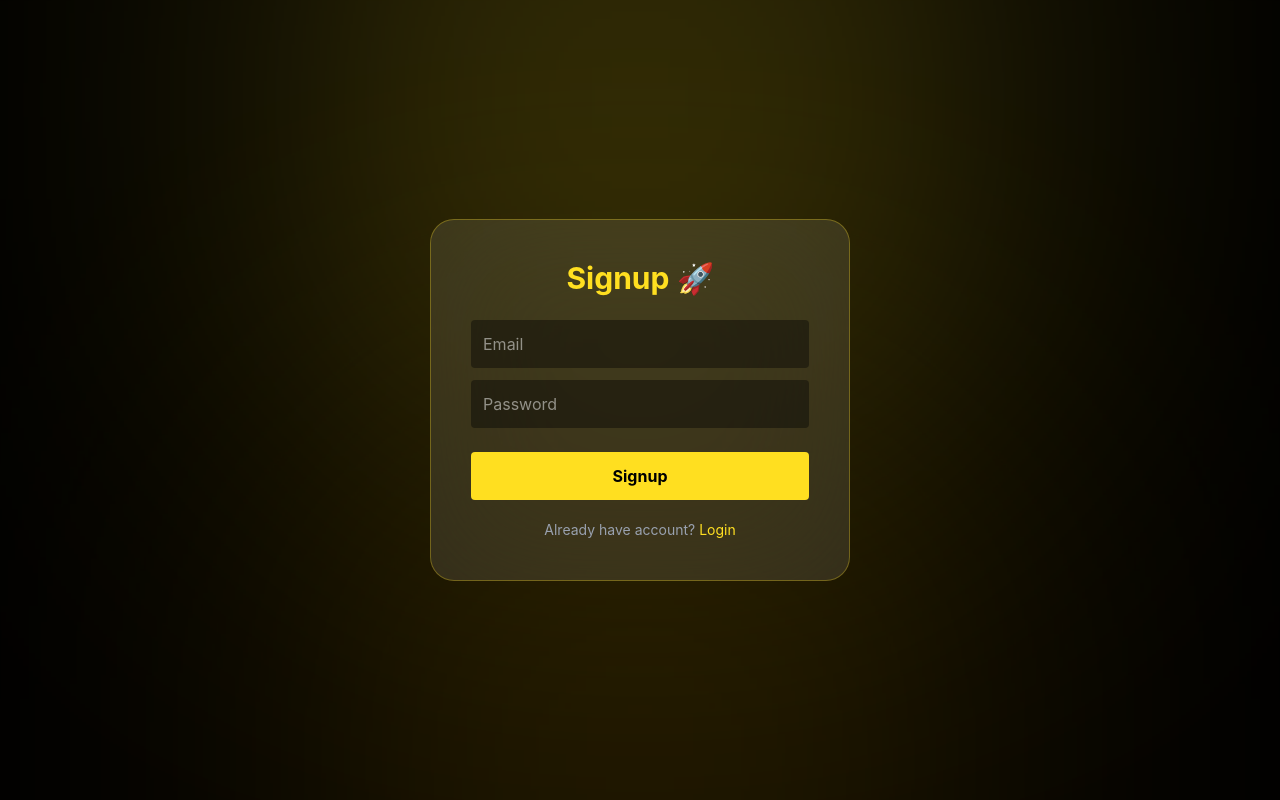
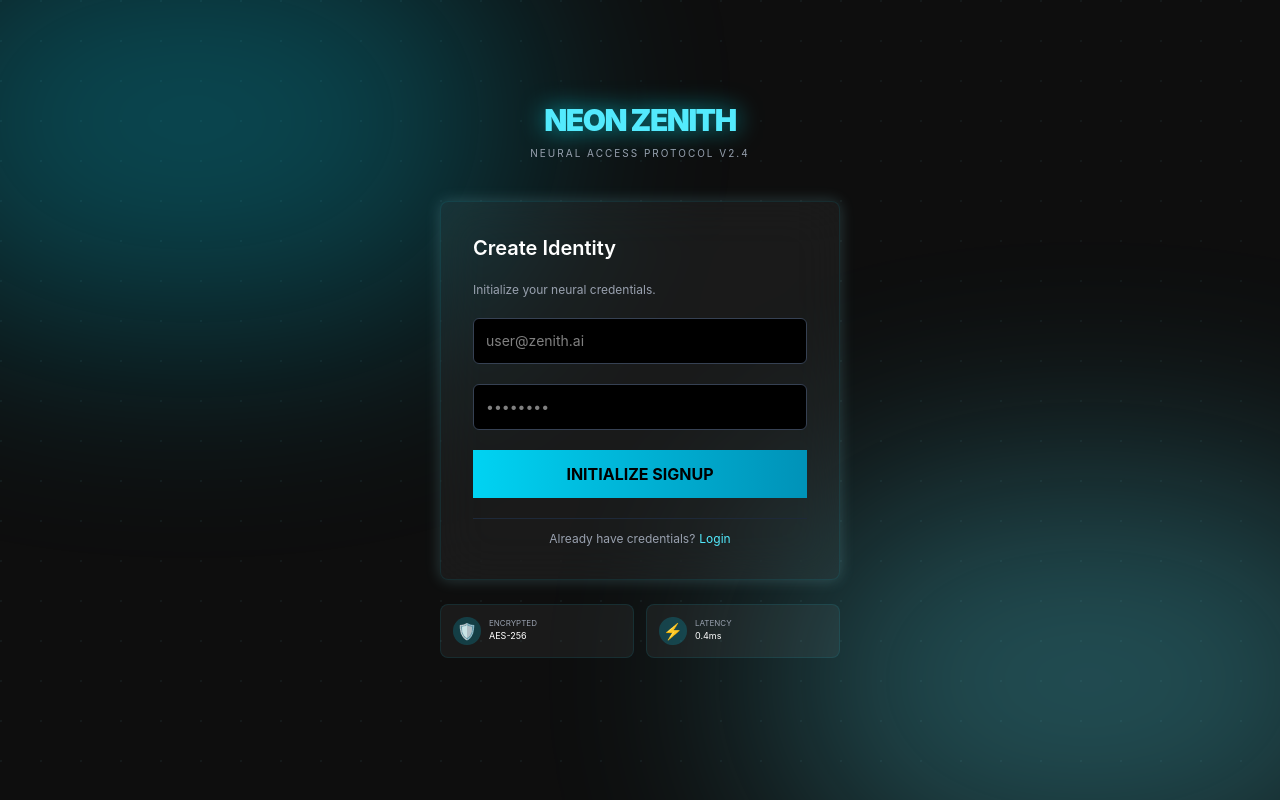
Before and after one commit to shiyan-showkat/todo-app-frontend, a React (Vite) app: page /signup in a window 1280 px wide. Built offline with nearby package versions, Linux system fonts and the light colour scheme.

Commit message:
chanhgue

```diff
--- a/src/signup.jsx
+++ b/src/signup.jsx
@@ -6,11 +6,10 @@ const API = "https://todo-app-backend-gfh3.onrender.com";
 export default function Signup() {
   const navigate = useNavigate();
 
+  const [step, setStep] = useState("signup");
   const [email, setEmail] = useState("");
   const [password, setPassword] = useState("");
-
-  const [step, setStep] = useState("signup");
-  const [otp, setOtp] = useState(["", "", "", ""]); // ✅ 4 digit
+  const [otp, setOtp] = useState(["", "", "", ""]);
 
   const [loading, setLoading] = useState(false);
   const [error, setError] = useState("");
@@ -64,7 +63,7 @@ export default function Signup() {
       if (!res.ok) {
         setError(data.message);
       } else {
-        setSuccess("OTP Verified ✅ Redirecting...");
+        setSuccess("OTP Verified ✅");
         setTimeout(() => navigate("/login"), 1200);
       }
     } catch {
@@ -75,95 +74,100 @@ export default function Signup() {
   };
 
   // OTP INPUT
-  const handleOtpChange = (value, index) => {
-    if (!/^\d?$/.test(value)) return;
+  const handleOtpChange = (val, i) => {
+    if (!/^\d?$/.test(val)) return;
 
     const newOtp = [...otp];
-    newOtp[index] = value;
+    newOtp[i] = val;
     setOtp(newOtp);
 
-    if (value && index < 3) {
-      // ✅ 3 (last index of 4 digits)
-      document.getElementById(`otp-${index + 1}`)?.focus();
+    if (val && i < 3) {
+      document.getElementById(`otp-${i + 1}`)?.focus();
     }
   };
 
   return (
-    <div className="min-h-screen flex items-center justify-center bg-black relative overflow-hidden">
-      {/* BACKGROUND GLOW */}
-      <div className="absolute w-[600px] h-[600px] bg-yellow-300 blur-[200px] opacity-30 top-[-200px] pointer-events-none" />
-      <div className="absolute w-[500px] h-[500px] bg-yellow-500 blur-[200px] opacity-25 bottom-[-200px] pointer-events-none" />
+    <div className="min-h-screen flex items-center justify-center relative bg-[#0e0e0e] text-white overflow-x-hidden">
+      {/* BACKGROUND */}
+      <div
+        className="fixed inset-0 z-0"
+        style={{
+          backgroundImage:
+            "radial-gradient(circle at 1px 1px, rgba(153,247,255,0.05) 1px, transparent 0)",
+          backgroundSize: "40px 40px",
+        }}
+      />
+      <div className="fixed top-[-10%] left-[-10%] w-[50%] h-[50%] bg-cyan-400 blur-[120px] opacity-30 rounded-full" />
+      <div className="fixed bottom-[-10%] right-[-10%] w-[50%] h-[50%] bg-cyan-300 blur-[120px] opacity-30 rounded-full" />
+
+      {/* MAIN */}
+      <div className="relative z-10 w-full max-w-md px-6 -mt-10">
+        {/* LOGO */}
+        <div className="flex flex-col items-center mb-10">
+          <h1 className="text-3xl font-black tracking-tighter text-cyan-300 uppercase drop-shadow-[0_0_12px_rgba(0,242,255,0.6)]">
+            NEON ZENITH
+          </h1>
+          <p className="text-[10px] tracking-[0.2em] text-gray-400 uppercase mt-2">
+            Neural Access Protocol v2.4
+          </p>
+        </div>
 
         {/* CARD */}
-      <div className="relative z-10 w-[420px] p-10 rounded-3xl bg-white/10 border border-yellow-300/30 backdrop-blur-3xl">
-        <h1 className="text-3xl text-center text-yellow-300 font-bold">
-          Signup 🚀
-        </h1>
+        <div className="bg-white/5 backdrop-blur-xl border border-cyan-400/10 p-8 rounded-lg flex flex-col gap-5 shadow-[0_0_15px_rgba(153,247,255,0.2)]">
+          {error && <p className="text-red-400 text-sm">{error}</p>}
+          {success && <p className="text-green-400 text-sm">{success}</p>}
 
-        {error && (
-          <p className="text-red-400 text-center mt-3 text-sm">{error}</p>
-        )}
-
-        {success && (
-          <p className="text-green-400 text-center mt-3 text-sm">{success}</p>
-        )}
-
-        {/* SIGNUP STEP */}
+          {/* SIGNUP */}
           {step === "signup" && (
             <>
+              <h2 className="text-xl font-semibold">Create Identity</h2>
+              <p className="text-gray-400 text-xs">
+                Initialize your neural credentials.
+              </p>
+
               <input
-              placeholder="Email"
-              className="w-full mt-6 p-3 bg-black/40 text-white rounded hover:ring-2 hover:ring-yellow-300 transition"
+                type="email"
+                placeholder="user@zenith.ai"
+                value={email}
                 onChange={(e) => setEmail(e.target.value)}
+                className="w-full bg-black border border-gray-700 rounded-md py-3 px-3 text-sm focus:border-cyan-400 outline-none"
               />
 
               <input
                 type="password"
-              placeholder="Password"
-              className="w-full mt-3 p-3 bg-black/40 text-white rounded hover:ring-2 hover:ring-yellow-300 transition"
+                placeholder="••••••••"
+                value={password}
                 onChange={(e) => setPassword(e.target.value)}
+                className="w-full bg-black border border-gray-700 rounded-md py-3 px-3 text-sm focus:border-cyan-400 outline-none"
               />
 
               <button
                 onClick={handleSignup}
                 disabled={loading}
-              className="w-full mt-6 p-3 bg-yellow-300 text-black font-bold rounded flex justify-center items-center gap-2 cursor-pointer hover:scale-[1.02] transition"
+                className="w-full bg-gradient-to-r from-cyan-400 to-cyan-600 py-3 text-black font-bold uppercase hover:scale-[1.02] active:scale-[0.98] transition"
               >
-              {loading ? (
-                <>
-                  <div className="w-4 h-4 border-2 border-black border-t-transparent rounded-full animate-spin"></div>
-                  Sending OTP...
-                </>
-              ) : (
-                "Signup"
-              )}
+                {loading ? "Sending..." : "Initialize Signup"}
               </button>
             </>
           )}
 
-        {/* OTP STEP */}
+          {/* OTP */}
           {step === "otp" && (
             <>
-            <p className="text-center text-gray-300 mt-5">
-              Enter OTP sent to email
+              <h2 className="text-xl font-semibold">MFA Challenge</h2>
+              <p className="text-gray-400 text-xs">
+                Enter the 4-digit pulse sent to your device.
               </p>
 
-            <div className="flex justify-between mt-6 gap-2">
+              <div className="flex justify-between gap-3 py-3">
                 {otp.map((val, i) => (
                   <input
                     key={i}
                     id={`otp-${i}`}
+                    value={val}
                     maxLength={1}
-                  value={val}
                     onChange={(e) => handleOtpChange(e.target.value, i)}
-                  className="
-                    w-12 h-12 text-center text-xl font-bold
-                    bg-yellow-300/20 text-yellow-200
-                    border border-yellow-300
-                    rounded-lg
-                    focus:outline-none focus:ring-2 focus:ring-yellow-300
-                    hover:bg-yellow-300/40 transition
-                  "
+                    className="w-14 h-16 text-center text-xl font-bold bg-black border border-gray-700 rounded-md text-cyan-300 focus:border-cyan-400 outline-none"
                   />
                 ))}
               </div>
@@ -171,31 +175,54 @@ export default function Signup() {
               <button
                 onClick={handleOtp}
                 disabled={loading}
-              className="w-full mt-6 p-3 bg-green-400 text-black font-bold rounded flex justify-center items-center gap-2 cursor-pointer hover:scale-[1.02] transition"
+                className="w-full border border-cyan-400 text-cyan-300 py-3 uppercase hover:bg-cyan-400/10 transition"
               >
-              {loading ? (
-                <>
-                  <div className="w-4 h-4 border-2 border-black border-t-transparent rounded-full animate-spin"></div>
-                  Verifying...
-                </>
-              ) : (
-                "Verify OTP"
-              )}
+                {loading ? "Verifying..." : "Verify Identity"}
+              </button>
+
+              <button className="text-[10px] text-gray-400 uppercase hover:text-cyan-300 transition">
+                Resend Neural Pulse
               </button>
             </>
           )}
 
-        {/* LOGIN LINK */}
-        <p className="text-center text-sm text-gray-400 mt-5">
-          Already have account?{" "}
+          {/* LOGIN */}
+          <div className="border-t border-gray-800 pt-3 text-center">
+            <p className="text-xs text-gray-400">
+              Already have credentials?
               <span
                 onClick={() => navigate("/login")}
-            className="text-yellow-300 cursor-pointer hover:underline"
+                className="text-cyan-300 ml-1 cursor-pointer hover:underline"
               >
                 Login
               </span>
             </p>
           </div>
         </div>
+
+        {/* SMALL INFO CARDS */}
+        <div className="mt-6 grid grid-cols-2 gap-3">
+          <div className="bg-white/5 border border-cyan-400/10 p-3 rounded-lg flex gap-2">
+            <div className="w-7 h-7 bg-cyan-400/20 flex items-center justify-center rounded-full">
+              🛡️
+            </div>
+            <div>
+              <p className="text-[8px] uppercase text-gray-400">Encrypted</p>
+              <p className="text-[9px]">AES-256</p>
+            </div>
+          </div>
+
+          <div className="bg-white/5 border border-cyan-400/10 p-3 rounded-lg flex gap-2">
+            <div className="w-7 h-7 bg-cyan-400/20 flex items-center justify-center rounded-full">
+              ⚡
+            </div>
+            <div>
+              <p className="text-[8px] uppercase text-gray-400">Latency</p>
+              <p className="text-[9px]">0.4ms</p>
+            </div>
+          </div>
+        </div>
+      </div>
+    </div>
   );
 }
```
Lines whose indentation alone changed are shown as unchanged.
